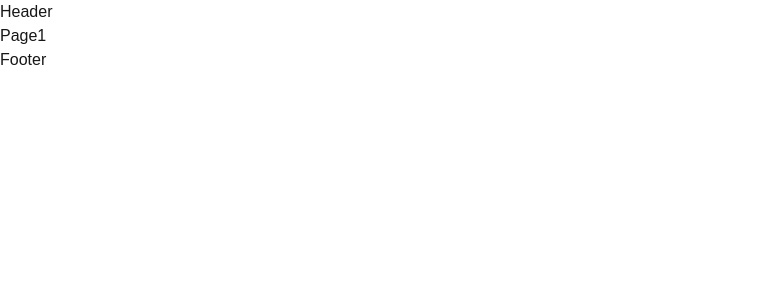
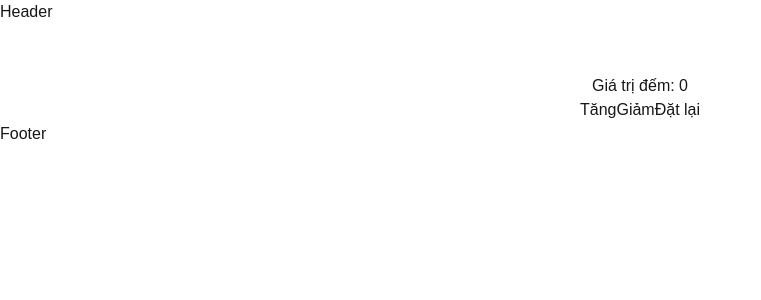
Before and after one commit to congtran8991/coffee_shop_fe, a Next.js app in the folder coffee_fee/: page /page1 in a window 1280 px wide. Shown: the top 300 px of the page, without its empty margins (0-761 px from the left). Built offline with nearby package versions, Linux system fonts and the light colour scheme.

Commit message:
add zustand

```diff
--- a/coffee_fee/app/page1/page.tsx
+++ b/coffee_fee/app/page1/page.tsx
@@ -1,3 +1,17 @@
+'use client';
+import useCounterStore from '@/stores/zustand/counter/store';
+
 export default function Page1() {
-  return <div>Page1</div>;
+  const count = useCounterStore((state) => state.count);
+  const increase = useCounterStore((state) => state.increase);
+  const decrease = useCounterStore((state) => state.decrease);
+  const reset = useCounterStore((state) => state.reset);
+  return (
+    <div style={{ textAlign: 'center', marginTop: '50px' }}>
+      <h1>Giá trị đếm: {count}</h1>
+      <button onClick={increase}>Tăng</button>
+      <button onClick={decrease}>Giảm</button>
+      <button onClick={reset}>Đặt lại</button>
+    </div>
+  );
 }
--- a/coffee_fee/components/ToastProvider.tsx
+++ b/coffee_fee/components/ToastProvider.tsx
@@ -22,10 +22,10 @@ export default function ToastProvider({ children }: ToastProviderProps) {
     <>
       {children}
       <ToastContainer
-        toastClassName={(context) =>
-          contextClass[context?.type || 'default'] +
-          ' relative flex p-1 min-h-10 rounded-md justify-between overflow-hidden cursor-pointer'
-        }
+        // toastClassName={(context) =>
+        //   contextClass[context?.type || 'default'] +
+        //   ' relative flex p-1 min-h-10 rounded-md justify-between overflow-hidden cursor-pointer'
+        // }
         position="bottom-left"
         autoClose={3000}
       />
--- a/coffee_fee/package.json
+++ b/coffee_fee/package.json
@@ -15,7 +15,8 @@
     "react": "^19.0.0",
     "react-dom": "^19.0.0",
     "react-toastify": "^11.0.2",
-    "uuid": "^11.0.3"
+    "uuid": "^11.0.3",
+    "zustand": "^5.0.2"
   },
   "devDependencies": {
     "@eslint/eslintrc": "^3",
--- /dev/null
+++ b/coffee_fee/stores/zustand/counter/store.ts
@@ -0,0 +1,20 @@
+import {create}  from 'zustand';
+
+interface CounterState {
+  count: number;
+  increase: () => void;
+  decrease: () => void;
+  reset: () => void;
+}
+
+const useCounterStore = create<CounterState>((set) => ({
+  count: 0,
+
+  increase: () => set((state) => ({ count: state.count + 1 })),
+
+  decrease: () => set((state) => ({ count: state.count - 1 })),
+
+  reset: () => set({ count: 0 }),
+}));
+
+export default useCounterStore;
```
Also changed, not shown: coffee_fee/stores/zustand/counter/initial.ts (added), 1 other file (tests, documents, lock files or other folders).
